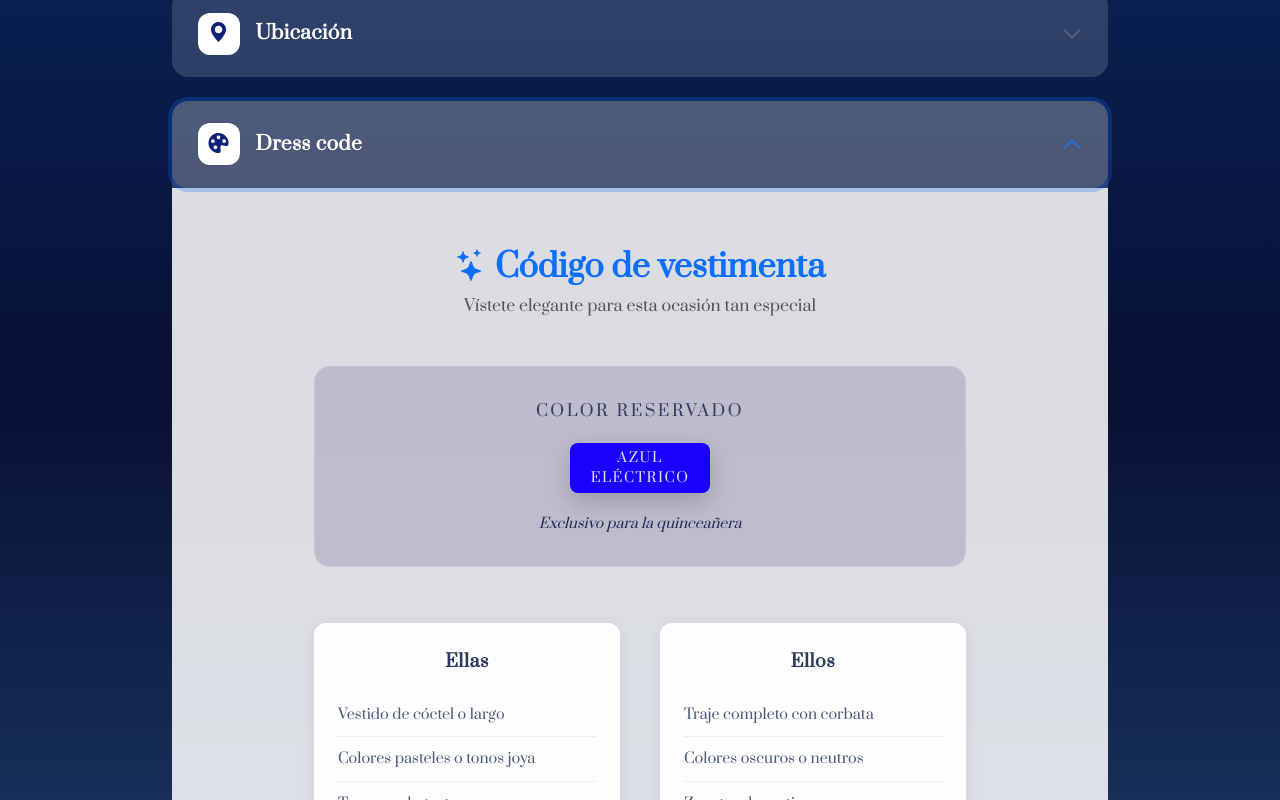
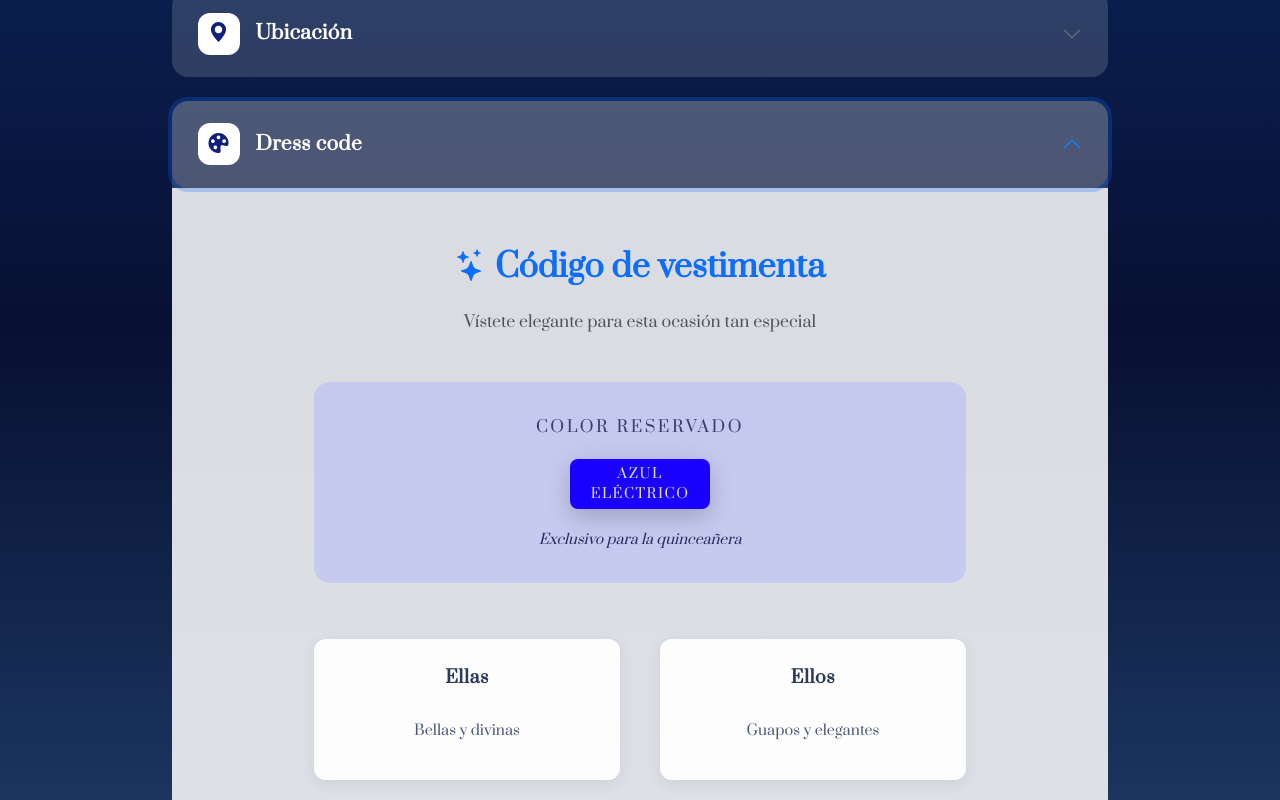
Before and after one commit to AlejandroBermudez90s/Andrea-15, a React (Vite) app: page / in a window 1280 px wide. Both pictures are taken after a click on the button "Dress code". Shown: the part 2022-2822 px from the top of the page. Built offline with nearby package versions, Linux system fonts and the light colour scheme; a web font is replaced by a local one.

Commit message:
dresscode actualizado

```diff
--- a/src/componentes/DressCode/DressCode.css
+++ b/src/componentes/DressCode/DressCode.css
@@ -16,9 +16,9 @@
     text-align: center;
     margin-bottom: 3.5rem;
     padding: 2rem 1.5rem;
-    background: rgba(158, 156, 185, 0.493);
+    background: rgba(175, 180, 250, 0.493);
     border-radius: 16px;
-    border: 1px solid rgba(255, 255, 255, 0.15);
+    border: 1px solid rgba(24, 0, 243, 0);
 }
 
 .reserved-label {
--- a/src/componentes/DressCode/DressCode.jsx
+++ b/src/componentes/DressCode/DressCode.jsx
@@ -4,7 +4,7 @@ const DressCode = () => {
     return (
         <div className="dresscode-container">
             <div className="text-center mb-5">
-                <h2 className="fw-bold text-primary mb-2">
+                <h2 className="fw-bold text-primary mb-4">
                     <i className="bi bi-stars me-2"></i>
                     Código de vestimenta
                 </h2>
@@ -24,29 +24,24 @@ const DressCode = () => {
                 {/* Ellas */}
                 <div className="dresscode-column">
                     <h3 className="column-title">Ellas</h3>
-                    <ul className="dresscode-list">
-                        <li>Vestido de cóctel o largo</li>
-                        <li>Colores pasteles o tonos joya</li>
-                        <li>Tacones elegantes</li>
-                        <li className="forbidden">× Evitar blanco y azul eléctrico</li>
+                    <ul className="text-center dresscode-list">
+                        <li>Bellas y divinas</li>
                     </ul>
                 </div>
 
                 {/* Ellos */}
                 <div className="dresscode-column">
                     <h3 className="column-title">Ellos</h3>
-                    <ul className="dresscode-list">
-                        <li>Traje completo con corbata</li>
-                        <li>Colores oscuros o neutros</li>
-                        <li>Zapatos de vestir</li>
-                        <li className="forbidden">× No jeans ni tenis</li>
+                    <ul className="text-center dresscode-list">
+                        <li>Guapos y elegantes</li>
                     </ul>
                 </div>
             </div>
 
             {/* Nota final - Sutil */}
             <p className="final-note">
-                La elegancia es la clave
+                <i class="bi bi-info-circle"></i>
+                Obligatorio traer ganas de bailar
             </p>
         </div>
     )
```
